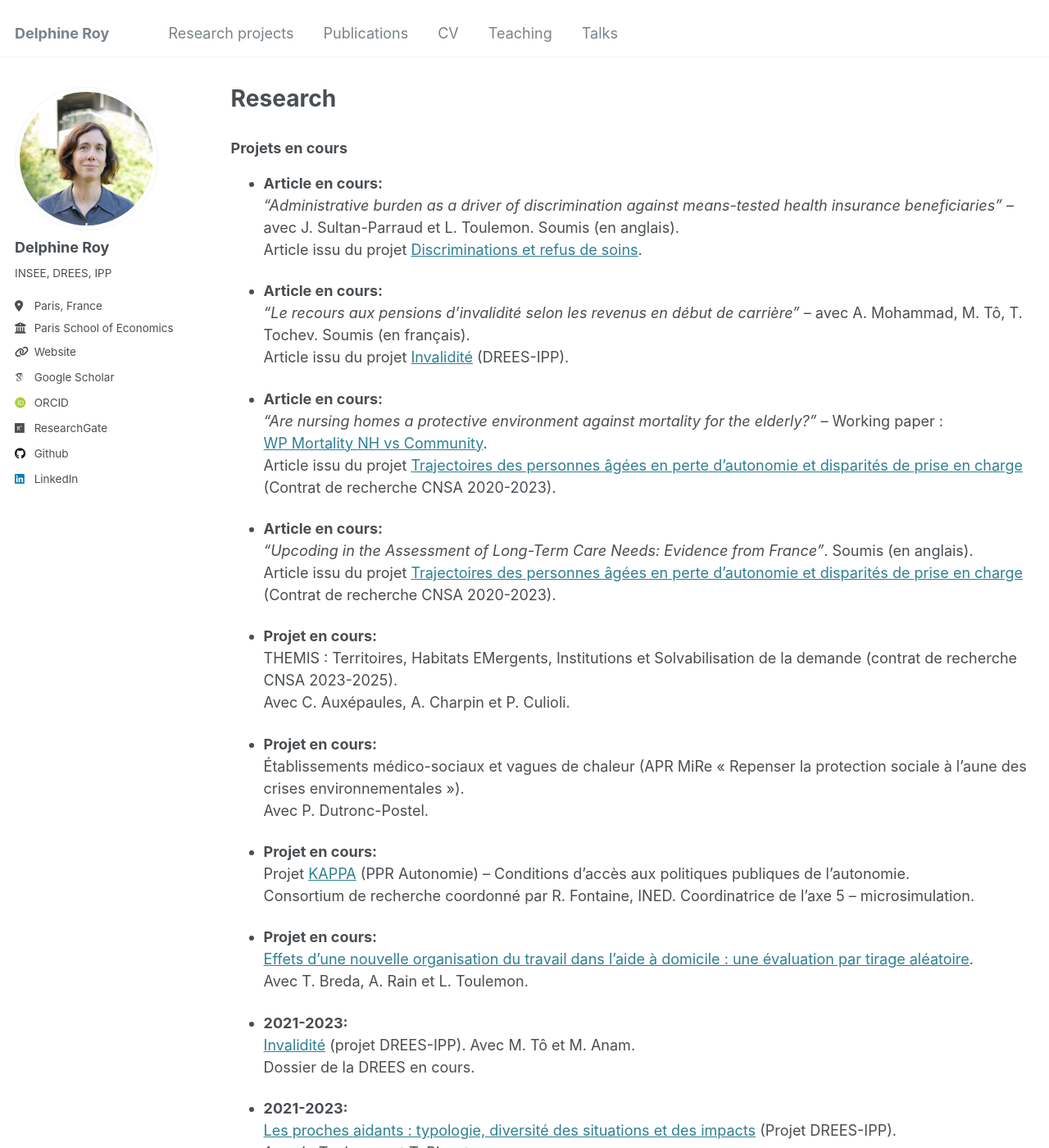
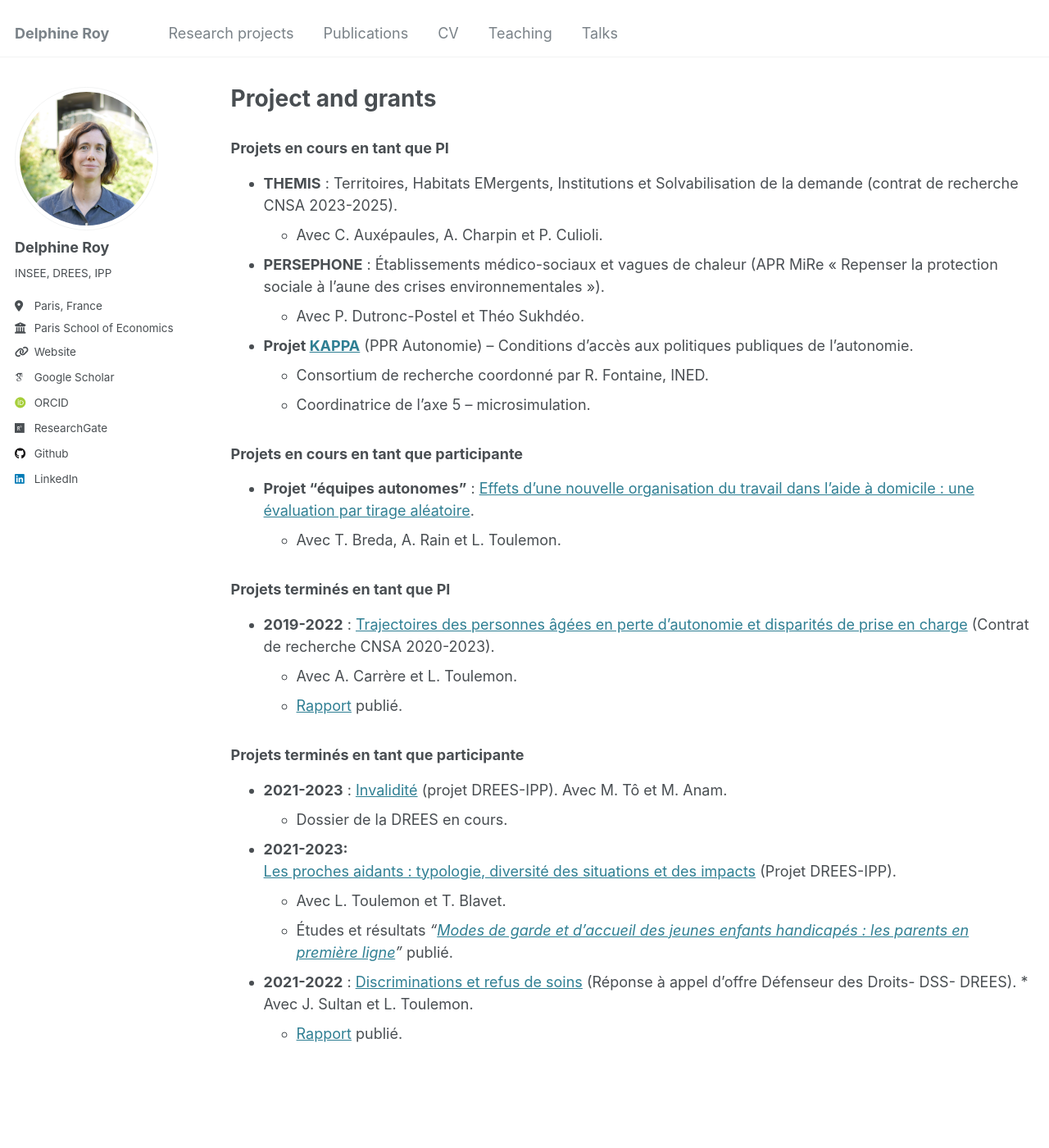
Before and after one commit to DelphineRoy/delphineroy.github.io, a Jekyll site: the page built from _pages/research.md, in a window 1280 px wide and 1400 px high. Shown: the whole window at 82% size. Built offline with Jekyll 4.4.1, drawn with Linux system fonts in a browser that asks for light colours; some web fonts are replaced; some of the changed text lies outside the part shown.

Commit message:
Update research.md

```diff
--- a/_pages/research.md
+++ b/_pages/research.md
@@ -1,60 +1,42 @@
 ---
 layout: archive
-title: "Research"
+title: "Project and grants"
 permalink: /research/
 author_profile: true
 ---
 
-### Projets en cours
+### Projets en cours en tant que PI
 
-- **Article en cours:**
-  *"Administrative burden as a driver of discrimination against means-tested health insurance beneficiaries"* – avec J. Sultan-Parraud et L. Toulemon. Soumis (en anglais).
-  Article issu du projet [Discriminations et refus de soins](https://www.ipp.eu/projet/discrimination-et-refus-de-soins/).
+  - **THEMIS** : Territoires, Habitats EMergents, Institutions et Solvabilisation de la demande (contrat de recherche CNSA 2023-2025).
+     * Avec C. Auxépaules, A. Charpin et P. Culioli.
 
-- **Article en cours:**
-  *"Le recours aux pensions d’invalidité selon les revenus en début de carrière"* – avec A. Mohammad, M. Tô, T. Tochev. Soumis (en français).
-  Article issu du projet [Invalidité](https://www.ipp.eu/projet/invalidite/) (DREES-IPP).
+- **PERSEPHONE** : Établissements médico-sociaux et vagues de chaleur (APR MiRe « Repenser la protection sociale à l’aune des crises environnementales »).
+     * Avec P. Dutronc-Postel et Théo Sukhdéo.
 
-- **Article en cours:**
-  *"Are nursing homes a protective environment against mortality for the elderly?"* – Working paper :
-  [WP Mortality NH vs Community](../../docs/roy-delphine/mortality_wp_dec24_v2.pdf).
-  Article issu du projet [Trajectoires des personnes âgées en perte d’autonomie et disparités de prise en charge](https://www.ipp.eu/projet/trajectoires-personnes-agees-en-perte-d-autonomie-et-disparites-departementales-de-prise-en-charge/) (Contrat de recherche CNSA 2020-2023).
+- **Projet [KAPPA](https://kappa.site.ined.fr/)** (PPR Autonomie) – Conditions d’accès aux politiques publiques de l’autonomie.
+     * Consortium de recherche coordonné par R. Fontaine, INED.
+     * Coordinatrice de l’axe 5 – microsimulation.
 
-- **Article en cours:**
-  *"Upcoding in the Assessment of Long-Term Care Needs: Evidence from France"*. Soumis (en anglais).
-  Article issu du projet [Trajectoires des personnes âgées en perte d’autonomie et disparités de prise en charge](https://www.ipp.eu/projet/trajectoires-personnes-agees-en-perte-d-autonomie-et-disparites-departementales-de-prise-en-charge/) (Contrat de recherche CNSA 2020-2023).
+### Projets en cours en tant que participante
 
-- **Projet en cours:**
-  THEMIS : Territoires, Habitats EMergents, Institutions et Solvabilisation de la demande (contrat de recherche CNSA 2023-2025).
-  Avec C. Auxépaules, A. Charpin et P. Culioli.
+- **Projet "équipes autonomes"** : [Effets d’une nouvelle organisation du travail dans l’aide à domicile : une évaluation par tirage aléatoire](https://www.ipp.eu/projet/equipes_autonomes/).
+     * Avec T. Breda, A. Rain et L. Toulemon.
 
-- **Projet en cours:**
-  Établissements médico-sociaux et vagues de chaleur (APR MiRe « Repenser la protection sociale à l’aune des crises environnementales »).
-  Avec P. Dutronc-Postel.
+### Projets terminés en tant que PI
 
-- **Projet en cours:**
-  Projet [KAPPA](https://kappa.site.ined.fr/) (PPR Autonomie) – Conditions d’accès aux politiques publiques de l’autonomie.
-  Consortium de recherche coordonné par R. Fontaine, INED. Coordinatrice de l’axe 5 – microsimulation.
+- **2019-2022** : [Trajectoires des personnes âgées en perte d’autonomie et disparités de prise en charge](https://www.ipp.eu/projet/trajectoires-personnes-agees-en-perte-d-autonomie-et-disparites-departementales-de-prise-en-charge/) (Contrat de recherche CNSA 2020-2023).
+     * Avec A. Carrère et L. Toulemon.
+     * [Rapport](https://www.cnsa.fr/actualites/lipp-publie-son-rapport-de-recherche-sur-les-conditions-dun-virage-domiciliaire-reussi) publié.
 
-- **Projet en cours:**
-  [Effets d’une nouvelle organisation du travail dans l’aide à domicile : une évaluation par tirage aléatoire](https://www.ipp.eu/projet/equipes_autonomes/).
-  Avec T. Breda, A. Rain et L. Toulemon.
+### Projets terminés en tant que participante
 
-- **2021-2023:**
-  [Invalidité](https://www.ipp.eu/projet/invalidite/) (projet DREES-IPP). Avec M. Tô et M. Anam.
-  Dossier de la DREES en cours.
+- **2021-2023** : [Invalidité](https://www.ipp.eu/projet/invalidite/) (projet DREES-IPP). Avec M. Tô et M. Anam.
+     * Dossier de la DREES en cours.
 
 - **2021-2023:**
   [Les proches aidants : typologie, diversité des situations et des impacts](https://www.ipp.eu/projet/proches-aidants/) (Projet DREES-IPP).
-  Avec L. Toulemon et T. Blavet.
-  Études et résultats *"[Modes de garde et d’accueil des jeunes enfants handicapés : les parents en première ligne](https://drees.solidarites-sante.gouv.fr/publications-communique-de-presse/etudes-et-resultats/modes-de-garde-et-daccueil-des-jeunes-enfants)"* publié.
+     * Avec L. Toulemon et T. Blavet.
+     * Études et résultats *"[Modes de garde et d’accueil des jeunes enfants handicapés : les parents en première ligne](https://drees.solidarites-sante.gouv.fr/publications-communique-de-presse/etudes-et-resultats/modes-de-garde-et-daccueil-des-jeunes-enfants)"* publié.
 
-- **2021-2022:**
-  [Discriminations et refus de soins](https://www.ipp.eu/projet/discrimination-et-refus-de-soins/) (Réponse à appel d’offre Défenseur des Droits- DSS- DREES).
-  Avec J. Sultan et L. Toulemon.
-  [Rapport](https://www.ipp.eu/actualites/refus-de-soins-discriminatoires/) publié.
-
-- **2019-2022:**
-  [Trajectoires des personnes âgées en perte d’autonomie et disparités de prise en charge](https://www.ipp.eu/projet/trajectoires-personnes-agees-en-perte-d-autonomie-et-disparites-departementales-de-prise-en-charge/) (Contrat de recherche CNSA 2020-2023).
-  Avec A. Carrère et L. Toulemon.
-  [Rapport](https://www.cnsa.fr/actualites/lipp-publie-son-rapport-de-recherche-sur-les-conditions-dun-virage-domiciliaire-reussi) publié.
+- **2021-2022** : [Discriminations et refus de soins](https://www.ipp.eu/projet/discrimination-et-refus-de-soins/) (Réponse à appel d’offre Défenseur des Droits- DSS- DREES).      * Avec J. Sultan et L. Toulemon.
+     * [Rapport](https://www.ipp.eu/actualites/refus-de-soins-discriminatoires/) publié.
```
